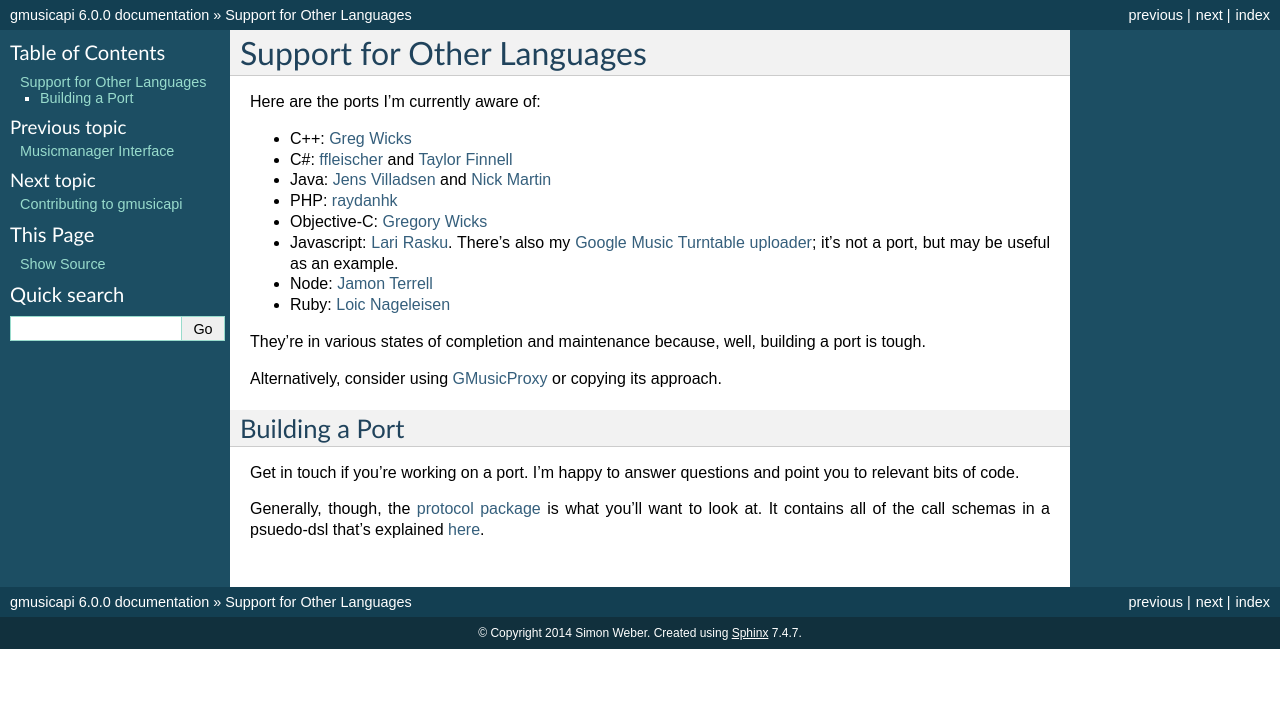
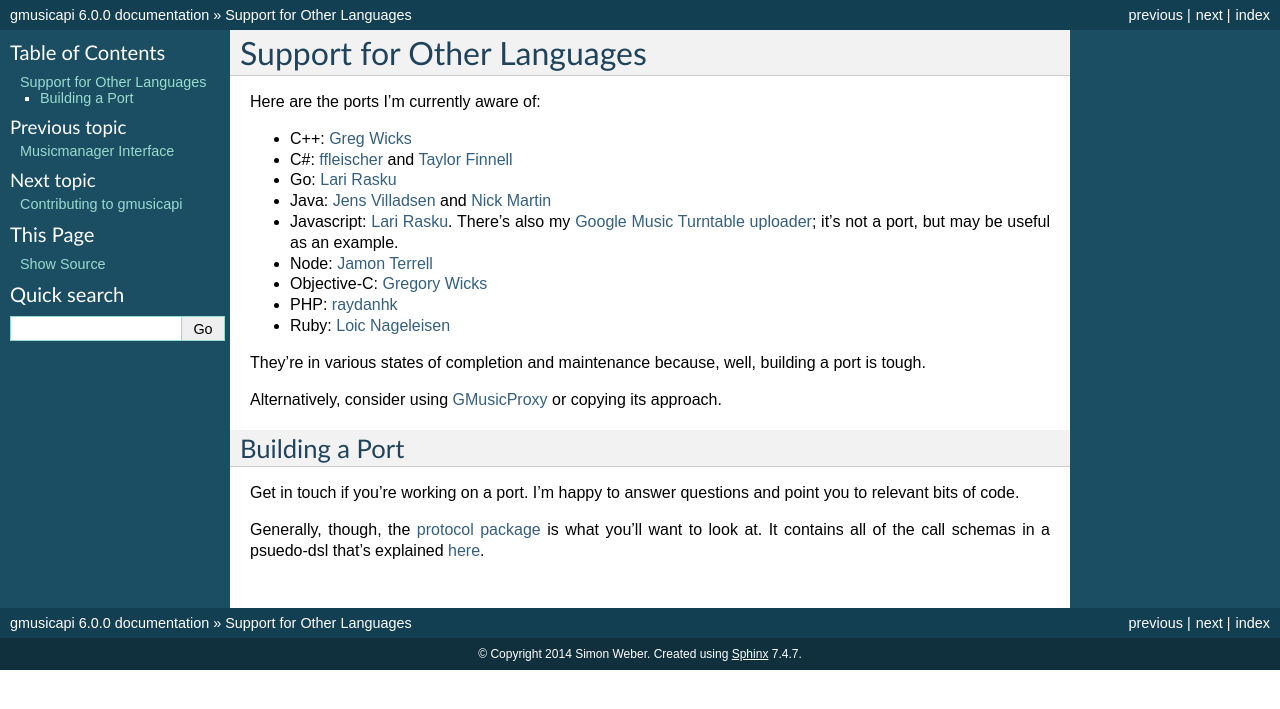
Before and after one commit to simon-weber/gmusicapi, a Sphinx documentation site: the page built from docs/source/ports.rst, in a window 1280 px wide. Shown: the top 709 px of the page. Built offline with Sphinx 7.4.7, drawn with Linux system fonts in a browser that asks for light colours.

Commit message:
update docs with @lxr's ports

```diff
--- a/docs/source/ports.rst
+++ b/docs/source/ports.rst
@@ -10,18 +10,19 @@
 -  C#:
    `ffleischer <https://github.com/ffleischer/gmusicapiCSharp/tree/master>`__
    and `Taylor Finnell <https://github.com/taylorfinnell/GoogleMusicAPI.NET>`__
+-  Go: `Lari Rasku <https://github.com/lxr/go.google.musicmanager>`__
 -  Java: `Jens Villadsen <https://github.com/jkiddo/gmusic.api>`__
    and `Nick Martin <https://github.com/xnickmx/google-play-client>`__
--  PHP:
-   `raydanhk <http://code.google.com/p/unofficial-google-music-api-php/>`__
--  Objective-C:
-   `Gregory Wicks <https://github.com/gwicks/gmusicapi-objc>`__
 -  Javascript:
-   `Lari Rasku <https://code.google.com/p/google-musicmanager-js/>`__.
+   `Lari Rasku <https://github.com/lxr/google.musicmanager.js>`__.
    There's also my `Google Music Turntable uploader
    <https://github.com/simon-weber/Google-Music-Turntable-Uploader>`__;
    it's not a port, but may be useful as an example.
 -  Node: `Jamon Terrell <https://github.com/jamon/playmusic>`__
+-  Objective-C:
+   `Gregory Wicks <https://github.com/gwicks/gmusicapi-objc>`__
+-  PHP:
+   `raydanhk <http://code.google.com/p/unofficial-google-music-api-php/>`__
 -  Ruby: `Loic Nageleisen <https://github.com/lloeki/ruby-skyjam>`__
 
 They're in various states of completion and maintenance because,
```
